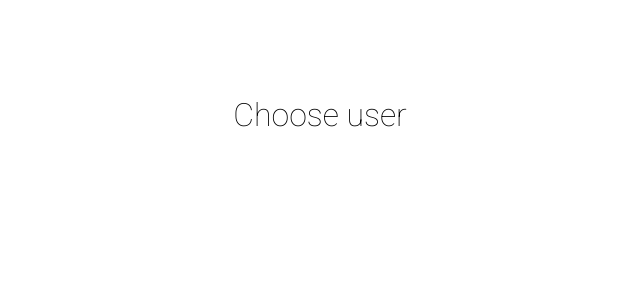
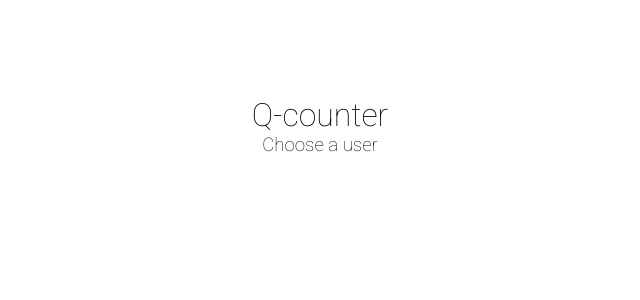
Before and after one commit to podmar/Q-counter, a Next.js app: page / in a window 1280 px wide. Shown: the top 300 px of the page, without its empty margins (320-960 px from the left). Built offline with nearby package versions, Linux system fonts and the light colour scheme.

Commit message:
apply ChooseUser component

```diff
--- a/pages/index.tsx
+++ b/pages/index.tsx
@@ -2,6 +2,7 @@ import Head from 'next/head'
 import { Inter } from '@next/font/google'
 import Form from '../components/Form'
 import RemainingEntries from '../components/RemainingEntries'
+import ChooseUser from '@/components/ChooseUser'
 import { useState } from 'react'
 
 const inter = Inter({ subsets: ['latin'] })
@@ -25,9 +26,7 @@ export default function Home() {
           <Form setEntries={setEntries} />
           </>
           :
-          <>
-          <h1>Choose user</h1>
-          </>
+          <ChooseUser setUser={ setUser } />
         }
       </main>
     </>
```
